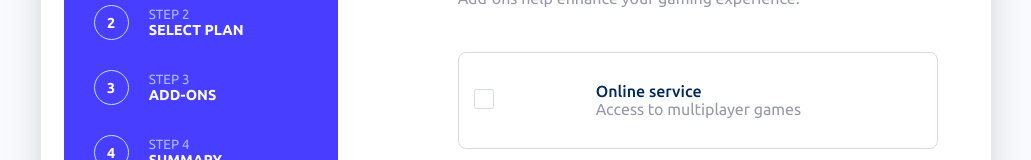
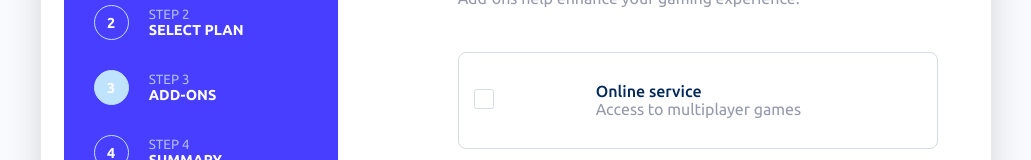
Before and after one commit to CipiVlad/multi_step_form, a React (Vite) app: page /add-ons in a window 1280 px wide. Shown: the part 206-366 px from the top of the page, without its empty margins (124-1155 px from the left). Built offline with nearby package versions, Linux system fonts and the light colour scheme.

Commit message:
logic for sidebar adding active className on each step completed. To Be Done: on ThankYou Page step 4 needs to be active as well

```diff
--- a/package.json
+++ b/package.json
@@ -5,6 +5,7 @@
   "type": "module",
   "scripts": {
     "dev": "vite",
+    "test": "jest",
     "build": "tsc && vite build",
     "preview": "vite preview"
   },
@@ -17,9 +18,12 @@
     "sass-loader": "^14.1.1"
   },
   "devDependencies": {
+    "@testing-library/jest-dom": "^6.4.2",
+    "@testing-library/react": "^14.2.2",
     "@types/react": "^18.0.26",
     "@types/react-dom": "^18.0.9",
     "@vitejs/plugin-react": "^3.0.0",
+    "jest": "^29.7.0",
     "typescript": "^4.9.3",
     "vite": "^4.0.0"
   }
--- a/src/components/SideBar.scss
+++ b/src/components/SideBar.scss
@@ -24,7 +24,7 @@
             height: 100%;
 
             .step_number {
-                border: 1px solid $neutralAlabaster;
+                border: 1px solid $primaryLightBlue;
                 border-radius: 50%;
                 width: 35px;
                 height: 35px;
@@ -35,6 +35,18 @@
                 span {
                     color: $neutralAlabaster;
                     font-weight: 700;
+                    font-size: 0.9rem;
+                }
+            }
+
+            .step_number_active {
+
+                background-color: $primaryLightBlue;
+
+
+                span {
+                    color: $primaryMarineBlue;
+                }
             }
         }
 
@@ -64,7 +76,7 @@
 
 
 }
-}
+
 
 
 
--- a/src/components/SideBar.tsx
+++ b/src/components/SideBar.tsx
@@ -1,15 +1,42 @@
 import './SideBar.scss'
 import { steps } from '../data/steps.module'
-// import StepCardContainer from './page_cards/PersonalInfoCard'
+import { useEffect, useState } from 'react'
+import { useLocation } from 'react-router-dom'
+
 
 const SideBar = () => {
+
+    //get current pathname
+    const { pathname } = useLocation();
+
+    //for setting the active index
+    const [activeIndex, setActiveIndex] = useState(null || 0);
+
+    const toggleActiveClass = (index) => {
+        setActiveIndex(index === activeIndex ? null : index);
+    };
+
+    useEffect(() => {
+        const matchingStep = steps.find(step => step.endpoint === pathname);
+        console.log(typeof matchingStep);
+
+        setActiveIndex(matchingStep ? steps.indexOf(matchingStep) : null);
+
+    }, [pathname]);
+
+    console.log(activeIndex)
     return (
         <>
             <div className='sidebar_image'>
                 <div className="step_container">
-                    {steps.map((step) => (
+                    {steps.map((step, index) => (
                         <div className="step_card" key={step.id}>
-                            <div className="step_number">
+                            <div
+
+                                className={`step_number ${index === activeIndex ? 'step_number_active' : ''} `}
+                                // if
+                                onChange={() => toggleActiveClass(index)}
+                            >
                                 <span>{step.id}</span>
                             </div>
                             <div className="step_description">
--- a/src/components/page_cards/AddOnsCard.tsx
+++ b/src/components/page_cards/AddOnsCard.tsx
@@ -39,8 +39,6 @@ const AddOnsCard = ({ title, subtitle, add_ons, nextStep, back, setItem, getItem
             setPriceType(getItem("plan").price.includes("mo") ? 'monthly' : 'yearly');
         }, 50)
     }, [sum]);
-    console.log();
-
 
     const handleChange = (e, index) => {
         const activeData = document.getElementById(index).checked
@@ -58,8 +56,6 @@ const AddOnsCard = ({ title, subtitle, add_ons, nextStep, back, setItem, getItem
     const setItemStorage = () => {
         setItem({ price: addon, name: addonTitle }, "addon")
     }
-
-    console.log(addonTitle);
 
     return (
         <div className="stepcard_container">
--- a/src/components/page_cards/ThankYouCard.tsx
+++ b/src/components/page_cards/ThankYouCard.tsx
@@ -1,14 +1,8 @@
 import './ThankYouCard.scss'
 import image from '../../assets/images/icon-thank-you.svg'
-const thankyou = {
-    "imageAlt": "thankyou icon",
-    "title": "Thank you!",
-    "subtitle": "Thanks for confirming your subscription! We hope you have fun using our platform. If you ever need support, please feel free to email us at support@loremgaming.com"
-}
+import { thankyou } from '../../data/thankyou.module'
 
 const ThankYouCard = () => {
-    console.log(thankyou.image);
-
     return (
         <div className="stepcard_container">
             <div className="thankyou_container">
--- a/src/data/steps.module.ts
+++ b/src/data/steps.module.ts
@@ -2,20 +2,27 @@ export const steps = [
     {
         "id": "1",
         "step": "STEP 1",
-        "title": "YOUR INFO"
+        "title": "YOUR INFO",
+        "endpoint": "/"
     },
     {
         "id": "2",
         "step": "STEP 2",
-        "title": "SELECT PLAN"
+        "title": "SELECT PLAN",
+        "endpoint": "/select-plan"
     },
     {
         "id": "3",
         "step": "STEP 3",
-        "title": "ADD-ONS"
+        "title": "ADD-ONS",
+        "endpoint": "/add-ons"
     },
     {
         "id": "4",
         "step": "STEP 4",
-        "title": "SUMMARY"
-    }]
+        "title": "SUMMARY",
+        "endpoint": "/finish"
+
+    }
+
+]
--- /dev/null
+++ b/src/data/thankyou.module.ts
@@ -0,0 +1,5 @@
+export const thankyou = {
+    "imageAlt": "thankyou icon",
+    "title": "Thank you!",
+    "subtitle": "Thanks for confirming your subscription! We hope you have fun using our platform. If you ever need support, please feel free to email us at support@loremgaming.com"
+}
```
Also changed, not shown: src/components/page_cards/FinishCard.tsx (+8 -1 lines), src/data/db.json (deleted, +0 -26 lines), Checklist.txt (added), 1 other file (tests, documents, lock files or other folders). Lines whose indentation alone changed are shown as unchanged.
